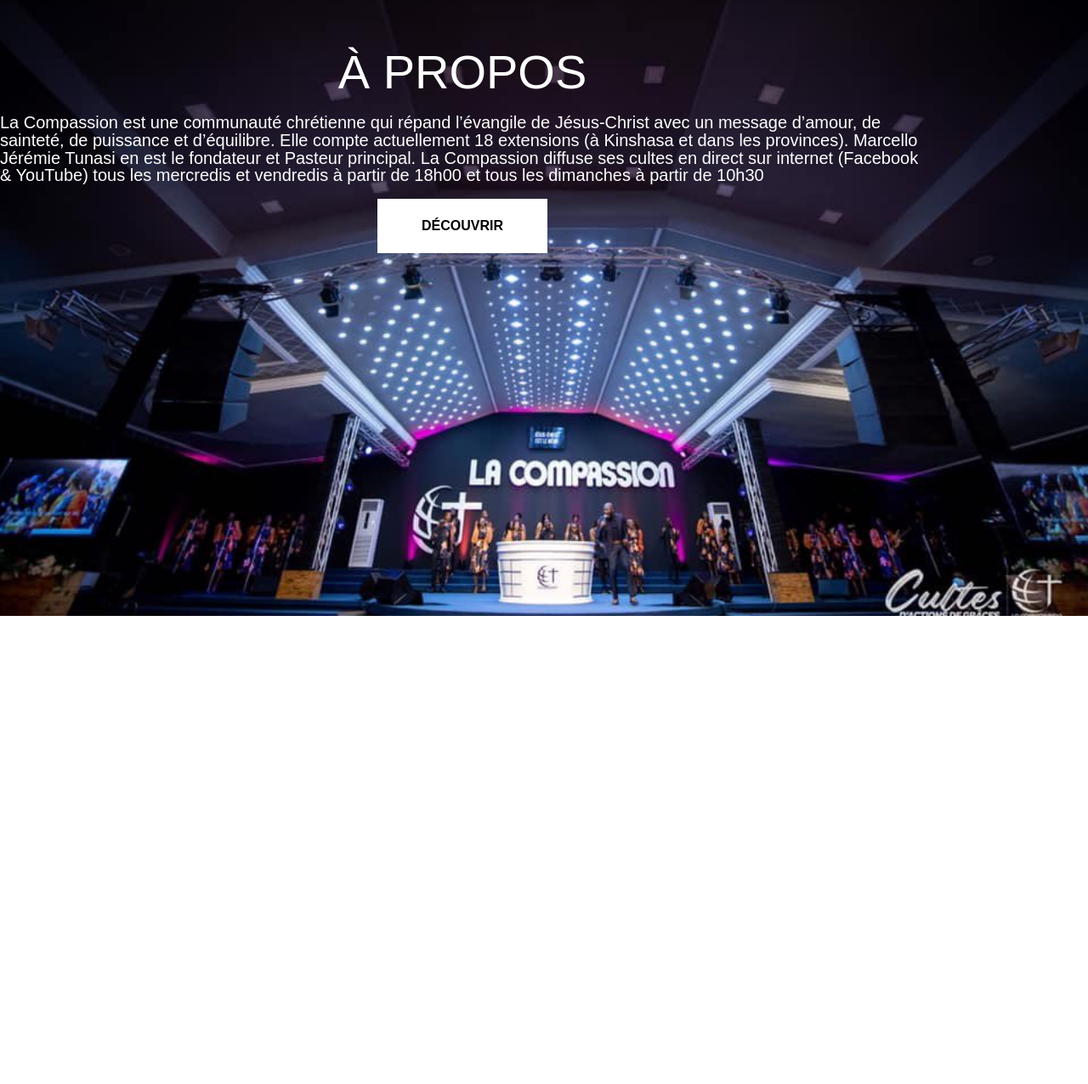
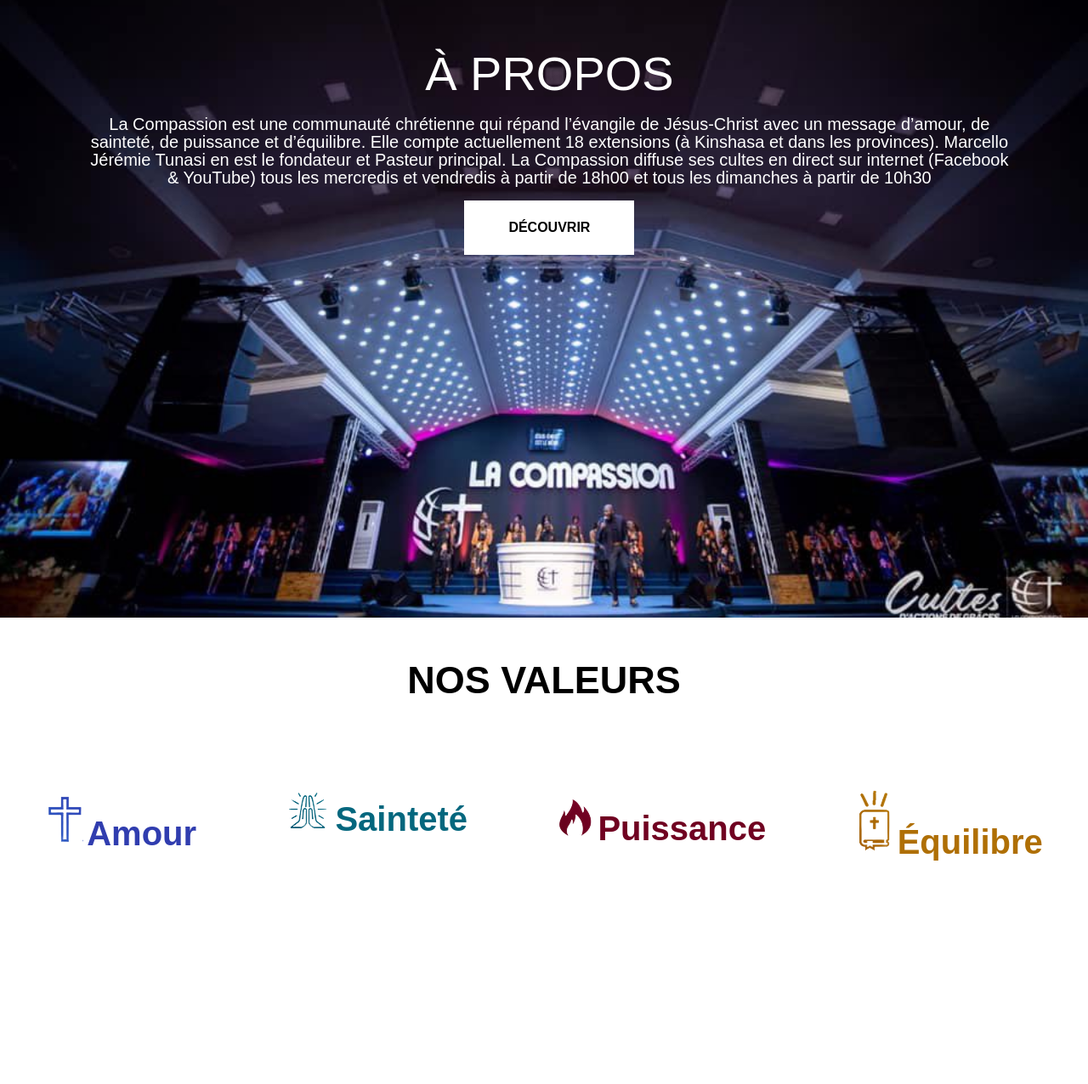
Before and after one commit to JoeMayinzi/compassionChurchClone, a website built with Parcel: page index.html in a window 1280 px wide. Shown: the part 960-2236 px from the top of the page at 85% size. Before the commit the page ends 1685 px from the top, so only its background shows below. Built offline with nearby package versions, Linux system fonts and the light colour scheme.

Commit message:
Second version : adding a new section

```diff
--- a/index.html
+++ b/index.html
@@ -55,7 +55,7 @@
           <h2 class="title">à propos</h2>
         </div>
         <div class="about-title-text">
-          <h2 class="title-descri">
+          <h2 class="title-descri" style="text-align: center;">
             La Compassion est une communauté chrétienne qui répand l’évangile de Jésus-Christ avec un message d’amour, de sainteté, de puissance et d’équilibre. Elle compte actuellement 18 extensions (à Kinshasa et dans les provinces). Marcello Jérémie Tunasi en est le fondateur et Pasteur principal. La Compassion diffuse ses cultes en direct sur internet (Facebook & YouTube) tous les mercredis et vendredis à partir de 18h00 et tous les dimanches à partir de 10h30
           </h2>
         </div>
@@ -64,6 +64,29 @@
         </div>
       </div>
   </section>
+  <section class="values">
+    <div class="values-title">
+      <h2>nos valeurs</h2>
+    </div>
+    <div class="values-container">
+      <div class="love">
+          <img src="./img/love-img-removebg-preview.png" alt="">
+          <p>amour</p>
+      </div>
+      <div class="holiness">
+        <img src="./img/holiness-img-removebg-preview.png" alt="">
+        <p>sainteté</p>
+      </div>
+      <div class="power">
+        <img src="./img/power-img-removebg-preview.png" alt="">
+          <p>puissance</p>
+      </div>
+      <div class="balance">
+        <img src="./img/balance-img-removebg-preview.png" alt="">
+        <p>équilibre</p>
+      </div>
+    </div>
+  </section>
 </body>
 
 </html>
--- a/sass/style.scss
+++ b/sass/style.scss
@@ -19,14 +19,13 @@
 }
 
 nav{
-    position: fixed;
+    /*position: fixed;
     top: 0;
     left: 0;
-    right: 0;
+    right: 0;*/
 
     box-shadow: 0 0 2px 2px;
-
-    background: #fff;
+    background: $whiteColor;
 }
 .nav-container{
     display: flex;
@@ -44,8 +43,9 @@
             text-transform: uppercase;
             text-align: center;
             color: #000;
-            font-weight: bold;
-            font-size: 12px;
+            font-weight: normal;
+            font-size: 15px;
+            font-family: "Oswald", sans-serif;
             &:hover{
                 color: #6820BF;
             }
@@ -71,7 +71,7 @@
     background-image: url("/img/img-church1.webp");
     background-position: center;
     background-size: cover;
-    margin-top: 85px;
+    //margin-top: 85px;
     height: 100vh;
     .church-presentation{
         display: inline-block;
@@ -97,7 +97,7 @@
 .about-container{
     display: inline-block;
     width: 85%;
-    margin: 10% 0;
+    margin: 10% 8%;
 }
 .about-church{
     background: url("/img/church-img2.jpeg");
@@ -136,7 +136,7 @@
         transition: .3s;
         &:hover{
             background: $blackColor;
-            color: #FFFFFF
+            color: $whiteColor
         }
         .btn-title{
             display: block;
@@ -154,3 +154,91 @@
         }
     }
 }
+
+.values{
+    width: 100%;
+    overflow: hidden;
+    background: $whiteColor;
+    .values-title{
+        font-family: "Montserrat", Sans-serif;
+        font-size: 30px;
+        font-weight: 300;
+        line-height: 1.3rem;
+        text-transform: uppercase;
+        text-align: center;
+        margin: 5% 0;
+    }
+    .values-container{
+        display: flex;
+        justify-content: space-around;
+        align-items: center;
+        .love{
+           padding: 50px;
+            text-align: center;
+            height: 400px;
+            img{
+
+            }
+            p{
+                color: #303daf;
+                font-size: 40px;
+                font-weight: bold;
+                font-family: "Oswald", sans-serif;
+                text-transform: capitalize;
+                display: inline-block;
+                margin: 0;
+            }
+        }
+        .holiness{
+            padding: 50px;
+            text-align: center;
+            height: 400px;
+            img{
+
+            }
+            p{
+                color: #04677e;
+                font-size: 40px;
+                font-weight: bold;
+                font-family: "Oswald", sans-serif;
+                text-transform: capitalize;
+                display: inline-block;
+                margin: 0;
+            }
+        }
+        .power{
+            padding: 50px;
+            text-align: center;
+            height: 400px;
+            img{
+
+            }
+            p{
+                color: #700121;
+                font-size: 40px;
+                font-weight: bold;
+                font-family: "Oswald", sans-serif;
+                text-transform: capitalize;
+                display: inline;
+                margin: 0;
+            }
+        }
+        .balance{
+            padding: 50px;
+            height: 400px;
+            text-align: center;
+            img{
+                height: auto;
+            }
+            p{
+                color: #af6f05;
+                font-size: 40px;
+                font-weight: bold;
+                font-family: "Oswald", sans-serif;
+                text-transform: capitalize;
+                display: inline-block;
+                margin: 0;
+            }
+        }
+    }
+}
```
Also changed, not shown: img/balance-img-removebg-preview.png (added), img/balance-img.png (added), img/holiness-img-removebg-preview.png (added), img/holiness-img.png (added), img/love-img-removebg-preview.png (added), img/love-img.png (added), img/power-img-removebg-preview.png (added), img/power-img.png (added), style.css, 1 other file.
